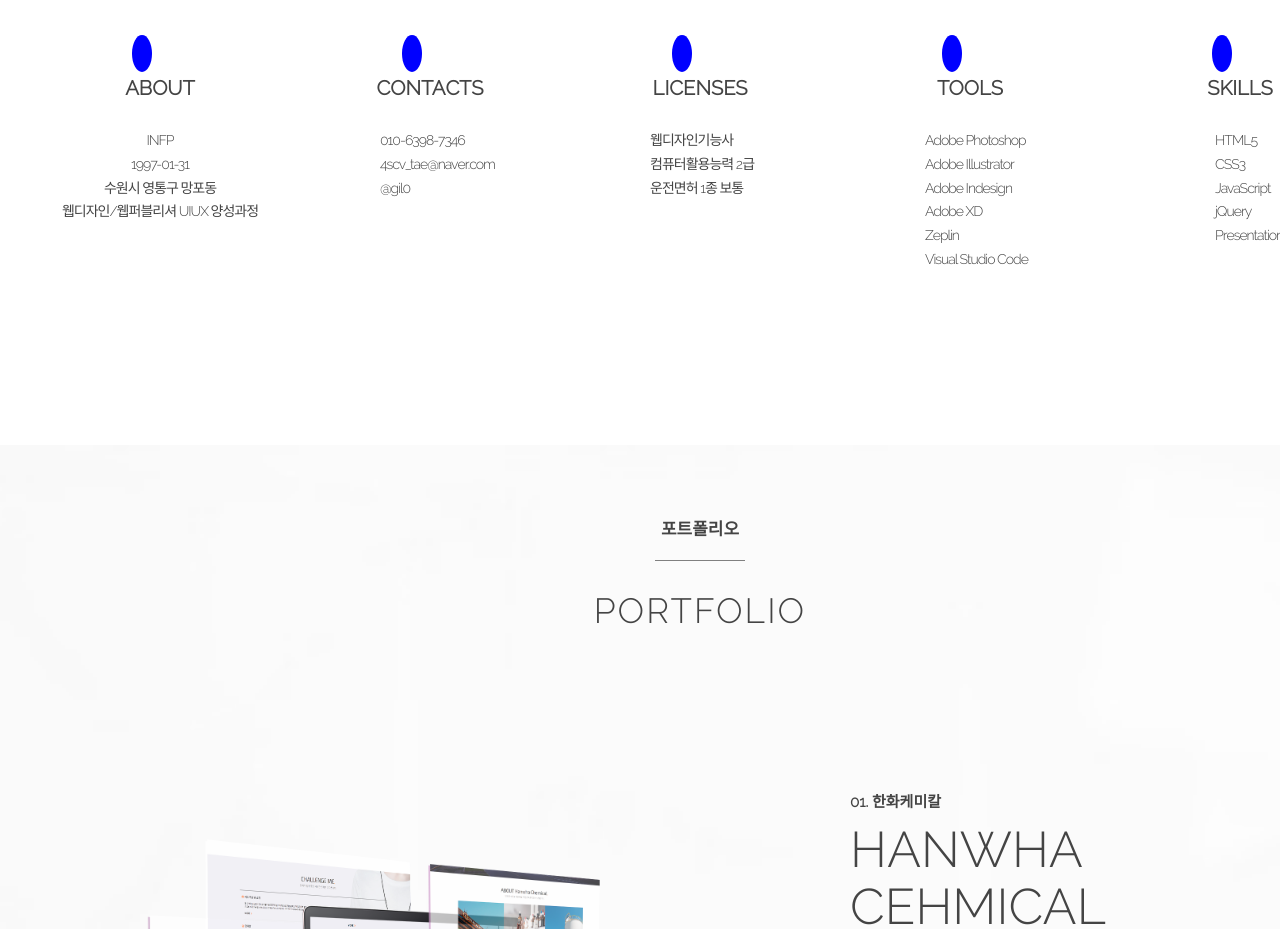
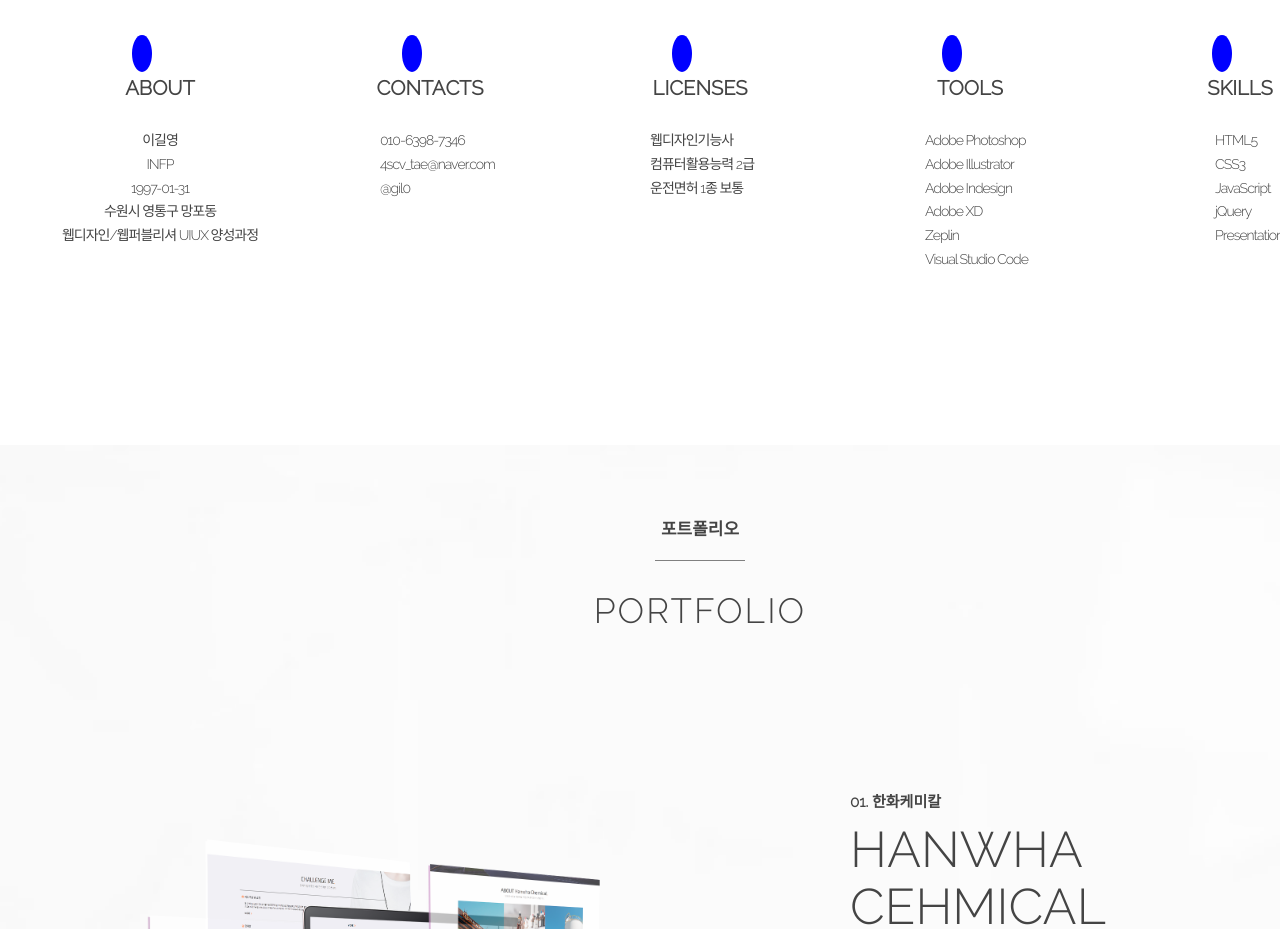
Before and after one commit to GilYeongLee/gy-portfolio, a plain HTML site: page index.html in a window 1280 px wide. Shown: the part 920-1849 px from the top of the page. Drawn offline with nearby package versions, Linux system fonts and the light colour scheme; some icons are missing; files whose address does not match are found by name.

Commit message:
Add files via upload

```diff
--- a/index.html
+++ b/index.html
@@ -83,6 +83,7 @@
                 <div class="box about fl"><i class="xi-user-plus xi-2x"></i>
                         <dl>
                             <dt>ABOUT</dt>
+                            <dd>이길영</dd>
                             <dd>INFP</dd>
                             <dd>1997-01-31</dd>
                             <dd>수원시 영통구 망포동</dd>
```
